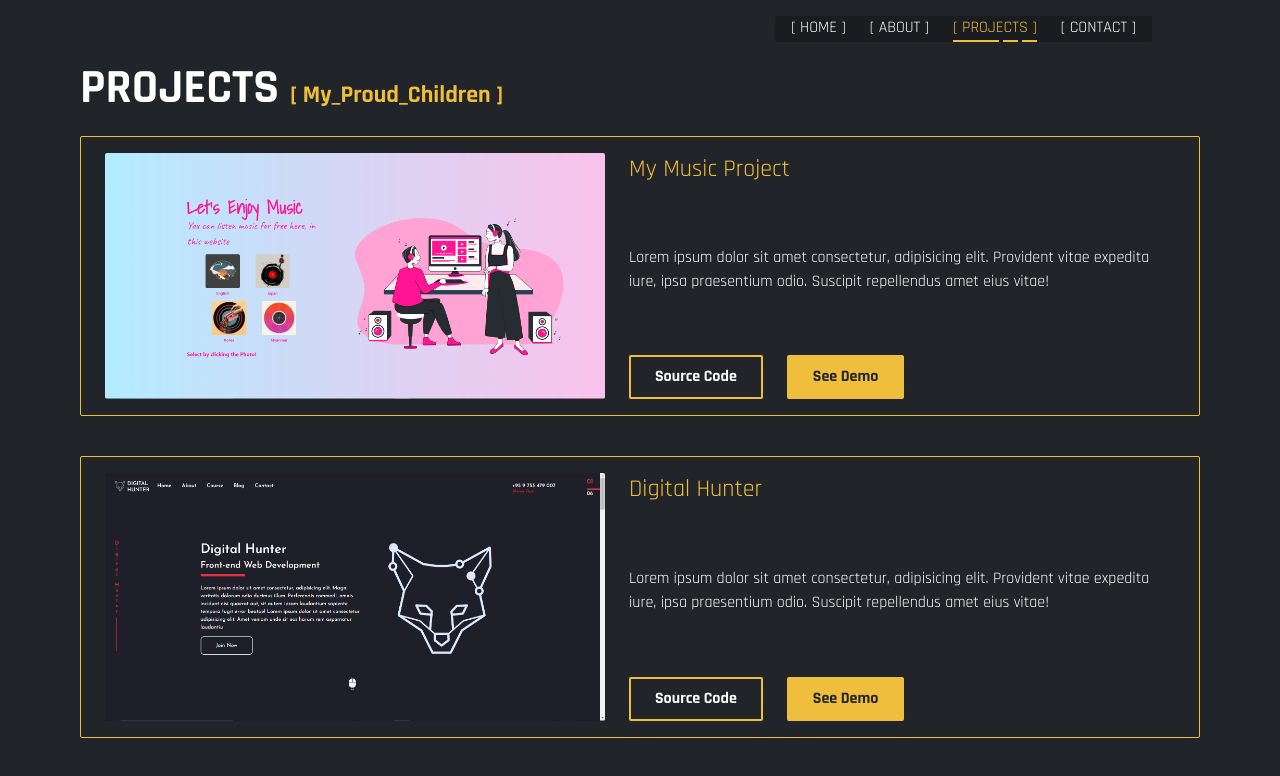
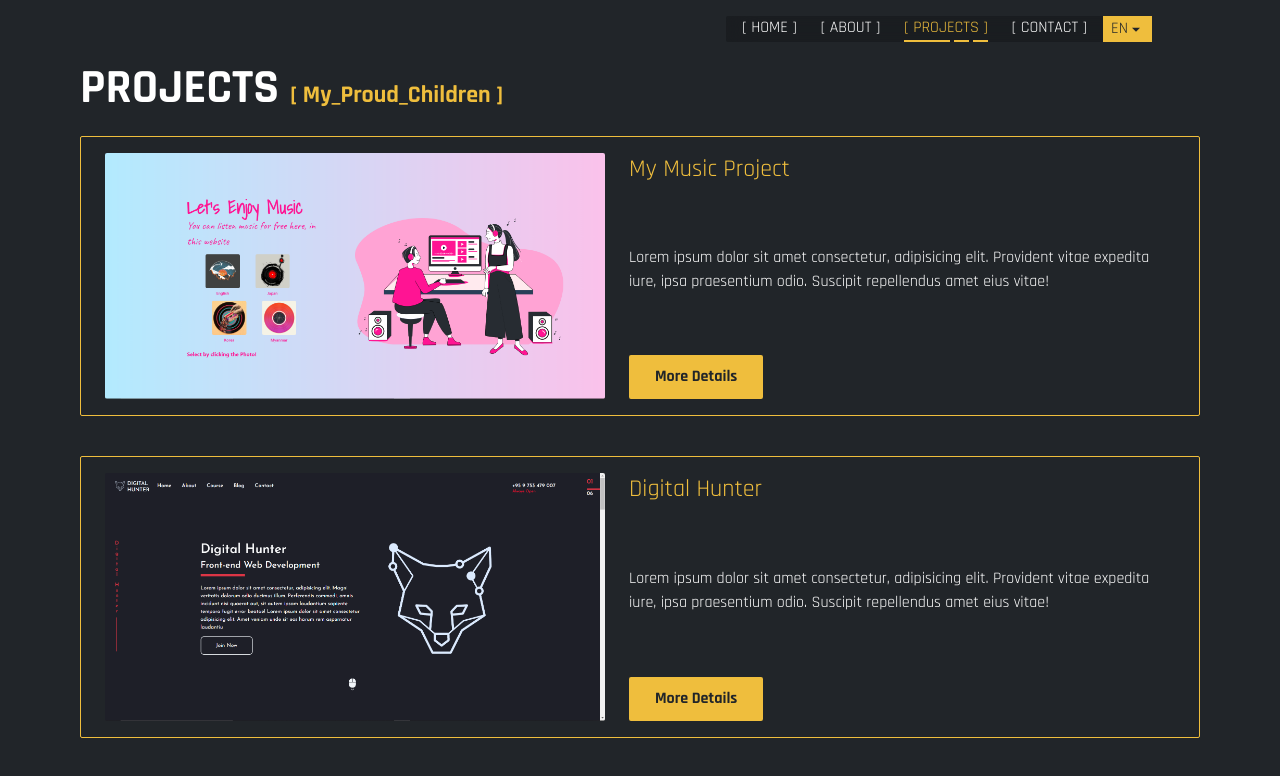
Before and after one commit to ngwesinsandar2/cyber_portfolio, a Next.js app: page /projects in a window 1280 px wide. Shown: the top 776 px of the page. Built offline with nearby package versions, Linux system fonts and the light colour scheme.

Commit message:
design language switch ui

```diff
--- a/app/components/Buttons.tsx
+++ b/app/components/Buttons.tsx
@@ -1,21 +1,25 @@
 interface ButtonInterface {
   content: string;
+  handleClick?: () => void;
 }
 
-export const OutlineButton = ({ content }: ButtonInterface) => {
+export const OutlineButton = ({ content, handleClick }: ButtonInterface) => {
   return (
     <>
-      <button className="font-bold px-6 py-2 border-2 border-[--primary-color] rounded-sm">
+      <button
+        onClick={handleClick}
+        className="font-bold px-6 py-2 border-2 border-[--primary-color] rounded-sm"
+      >
         {content}
       </button>
     </>
   );
 };
 
-export const SolidButton = ({ content }: ButtonInterface) => {
+export const SolidButton = ({ content, handleClick }: ButtonInterface) => {
   return (
     <>
-      <button className="font-bold px-6 py-2 border-2 border-[--primary-color] rounded-sm bg-[--primary-color] text-[--grey-color]">
+      <button onClick={handleClick} className="font-bold px-6 py-2 border-2 border-[--primary-color] rounded-sm bg-[--primary-color] text-[--grey-color]">
         {content}
       </button>
     </>
--- a/app/components/Navbar/Navbar.tsx
+++ b/app/components/Navbar/Navbar.tsx
@@ -1,9 +1,10 @@
-'use client';
+"use client";
 
 import Link from "next/link";
-import { usePathname } from 'next/navigation';
+import { usePathname } from "next/navigation";
 import { useState } from "react";
 import MobileMenu from "./MobileMenu";
+import { RiArrowDownSFill } from "react-icons/ri";
 
 const Navbar = () => {
   const pathname = usePathname();
@@ -30,45 +31,75 @@ const Navbar = () => {
       title: "contact",
       link_url: "/contact",
     },
-  ]
+  ];
 
   return (
     <>
       <header className="w-full md:w-auto fixed top-[2%] sm:right-[10%] h-2">
-        <button onClick={() => setShowMenu(!showMenu)} className="flex flex-col gap-[.3rem] float-right pr-8 pb-2 bg-black/20 backdrop-blur-lg md:hidden">
-          <div className={`${showMenu ? 'rotate-45 translate-y-[0.55rem] w-8' : 'rotate-0 translate-y-0 w-4'} h-1 bg-white rounded-lg transition-all duration-300`}></div>
-          <div className={`${showMenu ? 'translate-x-full opacity-0' : 'translate-x-0 opacity-1'} h-1 bg-white rounded-lg w-8 transition-all duration-300`}></div>
-          <div className={`${showMenu ? '-rotate-45 -translate-y-[0.55rem] w-8' : 'rotate-0 translate-y-0 w-4'}  h-1 bg-white rounded-lg self-end transition-all duration-300`}></div>
+        <button
+          onClick={() => setShowMenu(!showMenu)}
+          className="flex flex-col gap-[.3rem] float-right pr-8 pb-2 bg-black/20 backdrop-blur-lg md:hidden"
+        >
+          <div
+            className={`${
+              showMenu
+                ? "rotate-45 translate-y-[0.55rem] w-8"
+                : "rotate-0 translate-y-0 w-4"
+            } h-1 bg-white rounded-lg transition-all duration-300`}
+          ></div>
+          <div
+            className={`${
+              showMenu
+                ? "translate-x-full opacity-0"
+                : "translate-x-0 opacity-1"
+            } h-1 bg-white rounded-lg w-8 transition-all duration-300`}
+          ></div>
+          <div
+            className={`${
+              showMenu
+                ? "-rotate-45 -translate-y-[0.55rem] w-8"
+                : "rotate-0 translate-y-0 w-4"
+            }  h-1 bg-white rounded-lg self-end transition-all duration-300`}
+          ></div>
         </button>
 
-        <nav className="bg-black/20 backdrop-blur-lg px-4 rounded-sm">
-          <ul className="hidden md:flex flex-col sm:flex-row gap-6">
-            {
-              links.map(link => {
+        <nav className="bg-black/20 backdrop-blur-lg rounded-sm">
+          <div className="flex gap-4">
+            <ul className="hidden md:flex flex-col sm:flex-row ps-4 gap-6">
+              {links.map((link) => {
                 return (
                   <li className="relative" key={link.id}>
-                    <Link href={link.link_url} className={`${link.link_url === pathname && 'text-[var(--primary-color)]'} uppercase font-2xl before:z-[-1]`}>
+                    <Link
+                      href={link.link_url}
+                      className={`${
+                        link.link_url === pathname &&
+                        "text-[var(--primary-color)]"
+                      } uppercase font-2xl before:z-[-1]`}
+                    >
                       [ {link.title} ]
-                      {
-                        link.link_url === pathname &&
+                      {link.link_url === pathname && (
                         <div className="flex gap-1">
                           <div className="w-[60%] h-[2px] bg-[var(--primary-color)]"></div>
                           <div className="w-[20%] h-[2px] bg-[var(--primary-color)]"></div>
                           <div className="w-[20%] h-[2px] bg-[var(--primary-color)]"></div>
                         </div>
-                      }
+                      )}
                     </Link>
                   </li>
-                )
-              })
-            }
-          </ul>
+                );
+              })}
+            </ul>
+            <button className="flex items-center bg-[var(--primary-color)] text-[var(--grey-color)] px-2">
+              <p>EN</p>
+              <RiArrowDownSFill />
+            </button>
+          </div>
         </nav>
 
         <MobileMenu links={links} showMenu={showMenu} />
       </header>
     </>
   );
-}
+};
 
 export default Navbar;
--- /dev/null
+++ b/app/projects/[slug]/page.tsx
@@ -0,0 +1,28 @@
+"use client";
+
+import Footer from "@/app/components/Footer";
+import projects from "../../../data/projects.json";
+import { ProjectType } from "@/app/types/ProjectType";
+
+const ProjectDetails = ({ params }: { params: { slug: string } }) => {
+  const { slug } = params;
+  const projectDetails: ProjectType = projects.find((project) => project.id === parseInt(slug))!;
+
+  return (
+    <>
+      <main className="pt-16">
+        <h1 className="text-5xl font-bold mb-6">
+          <span className="uppercase">{projectDetails?.project_name}</span>{" "}
+          {/* <span className="text-2xl text-[var(--primary-color)]">
+            [ My_Proud_Children ]
+          </span> */}
+        </h1>
+        <section className=" mb-10"></section>
+      </main>
+
+      <Footer />
+    </>
+  );
+};
+
+export default ProjectDetails;
--- a/app/projects/page.tsx
+++ b/app/projects/page.tsx
@@ -4,8 +4,15 @@ import Footer from "../components/Footer";
 import projects from "../../data/projects.json";
 import Image from "next/image";
 import { OutlineButton, SolidButton } from "../components/Buttons";
+import { useRouter } from "next/navigation";
 
 const Projects = () => {
+  const router = useRouter();
+
+  const moreDetails = (id: number) => {
+    router.push(`/projects/${id}`)
+  }
+
   return (
     <>
       <main className="pt-16">
@@ -27,8 +34,9 @@ const Projects = () => {
                       <h3 className="text-2xl text-[var(--primary-color)]">{project.project_name}</h3>
                       <p>{project.project_des}</p>
                       <div className="flex gap-6">
-                        <OutlineButton content="Source Code" />
-                        <SolidButton content="See Demo" />
+                        {/* <OutlineButton content="Source Code" /> */}
+                        {/* <SolidButton content="See Demo" /> */}
+                        <SolidButton content="More Details" handleClick={() => moreDetails(project.id)} />
                       </div>
                     </div>
                   </li>
--- a/app/sections/about/Experience.tsx
+++ b/app/sections/about/Experience.tsx
@@ -10,10 +10,12 @@ const Experience = () => {
         {experiences.map((experience) => {
           return (
             <div className="flex flex-col justify-center bg-[--primary-color] w-full h-[100px] px-4 subTitle">
-              <h3 className="text-xl font-bold mb-2">
-                {experience.company_name}&nbsp;({experience.start_year} -{" "}
-                {experience.end_year})
+              <div className="flex items-center gap-2 mb-2">
+                <h3 className="text-xl font-bold">
+                {experience.company_name}
               </h3>
+              <p>[{experience.start_year} -{" "}{experience.end_year}]</p>
+              </div>
               <p className="font-semibold">{experience.description}</p>
             </div>
           );
--- /dev/null
+++ b/app/types/ProjectType.ts
@@ -0,0 +1,9 @@
+export type ProjectType = {
+  id: number;
+  project_name: string;
+  project_des: string;
+  img: string;
+  details_link: string;
+  demo_link: string;
+  source_code_link: string;
+};
--- a/data/experiences.json
+++ b/data/experiences.json
@@ -17,7 +17,7 @@
         "id": 3,
         "start_year": "2023",
         "end_year": "current",
-        "company_name": "Sanit",
+        "company_name": "B Nex",
         "description": "I worked as a Frontend developer."
     }
 ]
--- a/data/projects.json
+++ b/data/projects.json
@@ -4,6 +4,7 @@
     "project_name": "My Music Project",
     "project_des": "Lorem ipsum dolor sit amet consectetur, adipisicing elit. Provident vitae expedita iure, ipsa praesentium odio. Suscipit repellendus amet eius vitae!",
     "img": "/assets/images/projects/myMusicUI.png",
+    "details_link": "",
     "demo_link": "",
     "source_code_link": ""
   },
@@ -12,6 +13,7 @@
     "project_name": "Digital Hunter",
     "project_des": "Lorem ipsum dolor sit amet consectetur, adipisicing elit. Provident vitae expedita iure, ipsa praesentium odio. Suscipit repellendus amet eius vitae!",
     "img": "/assets/images/projects/digitalHunter.png",
+    "details_link": "",
     "demo_link": "",
     "source_code_link": ""
   },
@@ -20,7 +22,7 @@
     "project_name": "Portfolio",
     "project_des": "Lorem ipsum dolor sit amet consectetur, adipisicing elit. Provident vitae expedita iure, ipsa praesentium odio. Suscipit repellendus amet eius vitae!",
     "img": "/assets/images/projects/portfolioLight.png",
-    "img2": "/assets/images/projects/portfolioDark.png",
+    "details_link": "",
     "demo_link": "https://ngwesinsandar2.github.io/ngwe_sin_sandar/",
     "source_code_link": ""
   },
@@ -29,7 +31,7 @@
     "project_name": "Casey Gardner(Atypical Serie)",
     "project_des": "Lorem ipsum dolor sit amet consectetur, adipisicing elit. Provident vitae expedita iure, ipsa praesentium odio. Suscipit repellendus amet eius vitae!",
     "img": "/assets/images/projects/cgLight.png",
-    "img2": "/assets/images/projects/cgDark.png",
+    "details_link": "",
     "demo_link": "",
     "source_code_link": ""
   },
@@ -38,6 +40,7 @@
     "project_name": "Favourite Simps",
     "project_des": "Lorem ipsum dolor sit amet consectetur, adipisicing elit. Provident vitae expedita iure, ipsa praesentium odio. Suscipit repellendus amet eius vitae!",
     "img": "/assets/images/projects/favSimps.png",
+    "details_link": "",
     "demo_link": ""
   },
   {
@@ -45,6 +48,7 @@
     "project_name": "Kim Da Mi",
     "project_des": "Lorem ipsum dolor sit amet consectetur, adipisicing elit. Provident vitae expedita iure, ipsa praesentium odio. Suscipit repellendus amet eius vitae!",
     "img": "/assets/images/projects/kimDaMi.png",
+    "details_link": "",
     "demo_link": "",
     "source_code_link": ""
   }
```
Also changed, not shown: data/icon_lists.ts (added, +141 -0 lines).
